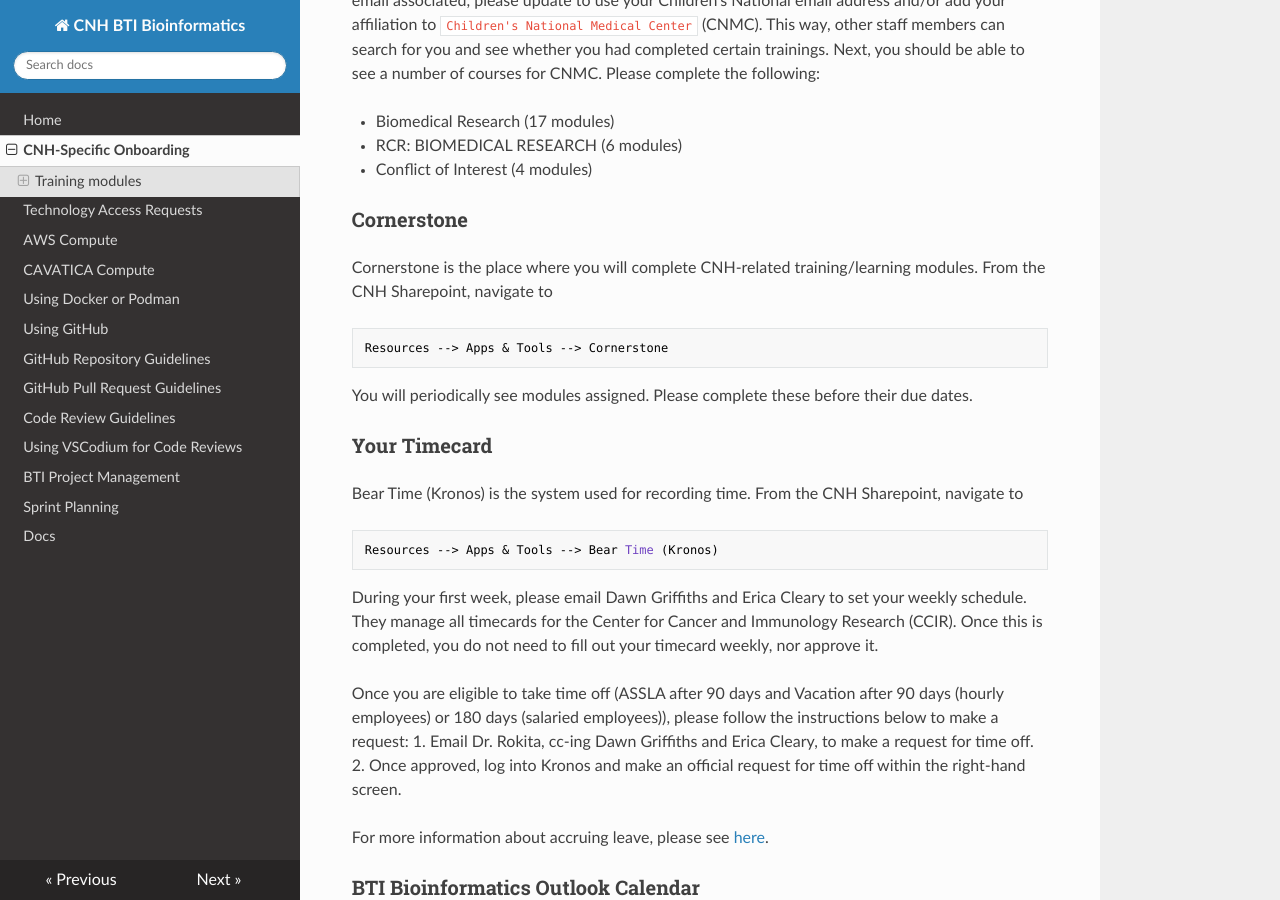
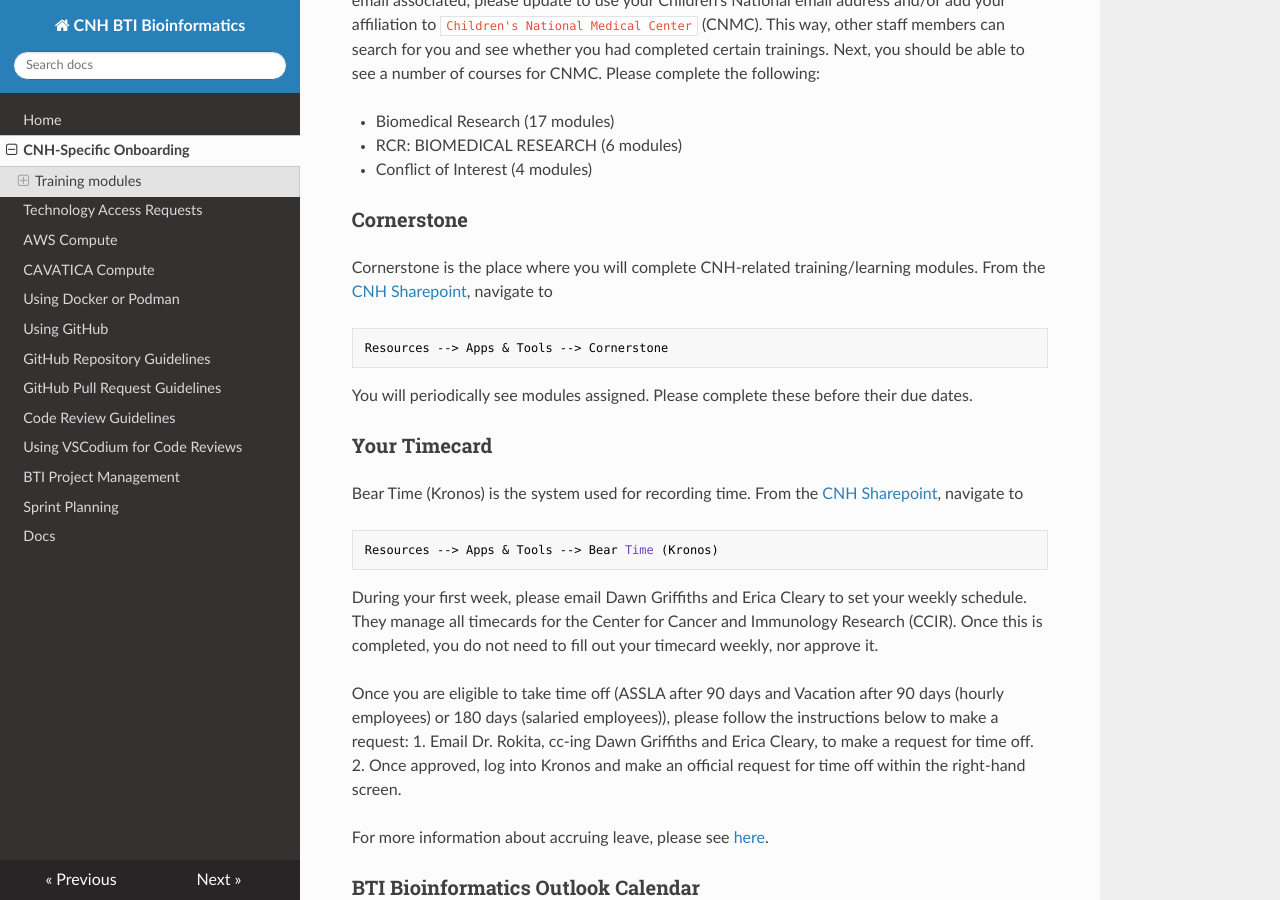
Before and after one commit to childrens-bti/bti-bfx-docs, an MkDocs documentation site: the page built from docs/cnh-onboarding.md, in a window 1280 px wide and 900 px high, scrolled down 493 px. Built offline with MkDocs 1.6.1, drawn with Linux system fonts in a browser that asks for light colours; nearby versions of some CDN libraries; part of the change alters nothing that is shown.

````diff
--- a/docs/cnh-onboarding.md
+++ b/docs/cnh-onboarding.md
@@ -17,7 +17,7 @@ If you do not have an account set up with CITI, please make one [here](https://w
 
 ### Cornerstone
 
-Cornerstone is the place where you will complete CNH-related training/learning modules. From the CNH Sharepoint, navigate to
+Cornerstone is the place where you will complete CNH-related training/learning modules. From the [CNH Sharepoint](https://cnmc.sharepoint.com/SitePages/Homepage.aspx), navigate to
 
 ```
 Resources --> Apps & Tools --> Cornerstone
@@ -27,7 +27,7 @@ You will periodically see modules assigned. Please complete these before their d
 
 ### Your Timecard
 
-Bear Time (Kronos) is the system used for recording time. From the CNH Sharepoint, navigate to
+Bear Time (Kronos) is the system used for recording time. From the [CNH Sharepoint](https://cnmc.sharepoint.com/SitePages/Homepage.aspx), navigate to
 
 ```
 Resources --> Apps & Tools --> Bear Time (Kronos)
````
